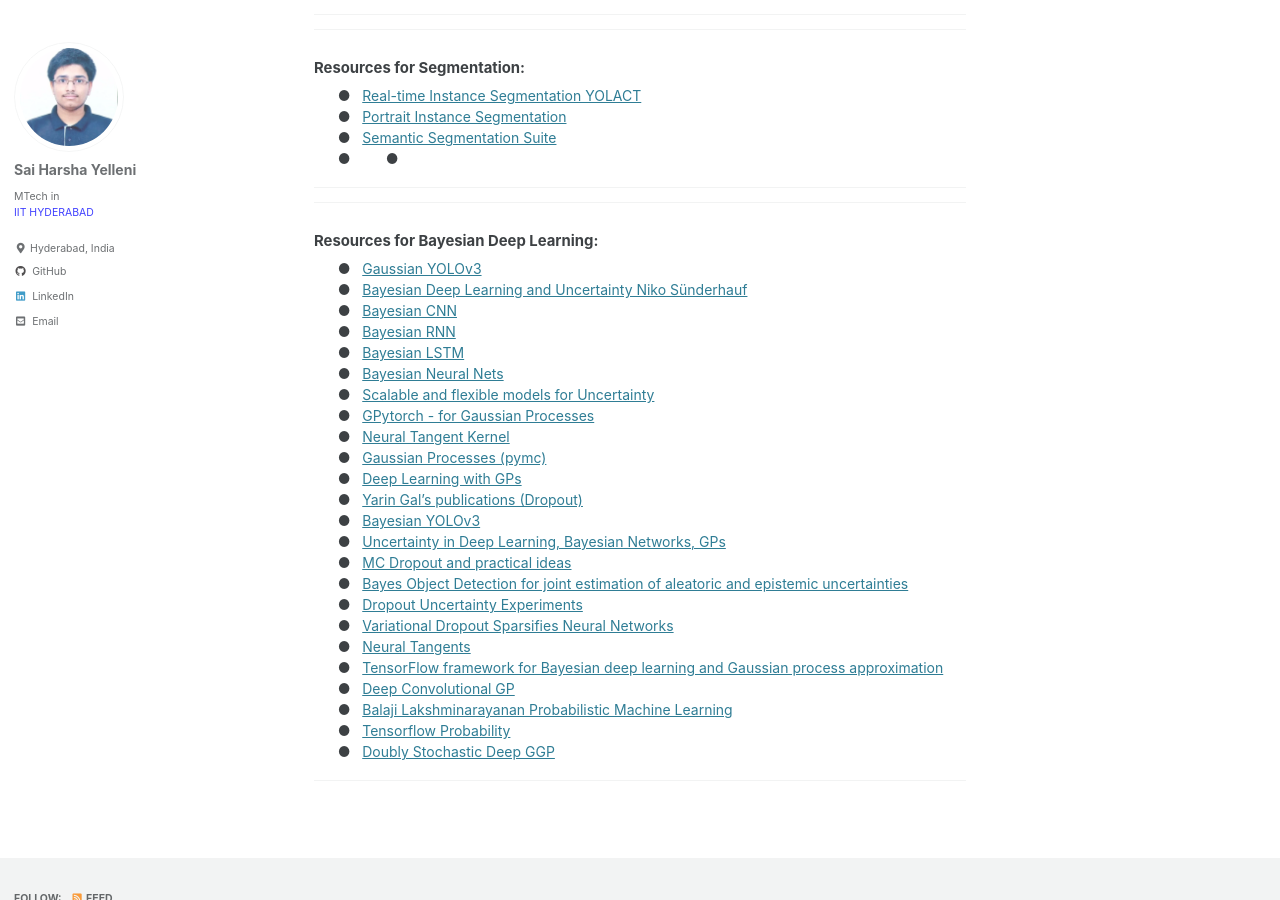
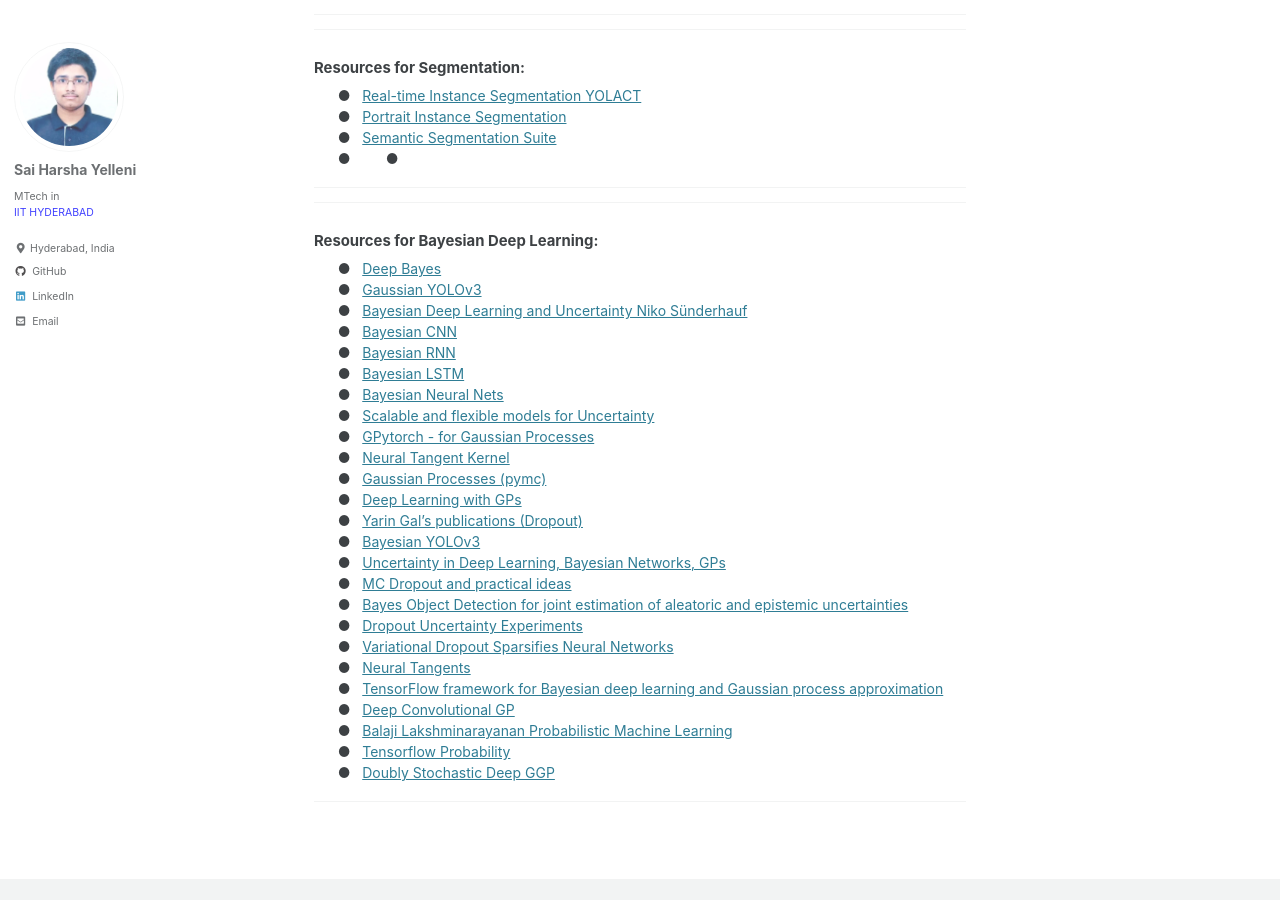
Before and after one commit to harshayelleni/harshayelleni.github.io, a Jekyll site: the page built from _pages/blog.md, in a window 1280 px wide and 900 px high, scrolled down 430 px. Built offline with Jekyll 4.4.1, drawn with Linux system fonts in a browser that asks for light colours; cached includes are drawn as plain includes.

Commit message:
Update blog.md

```diff
--- a/_pages/blog.md
+++ b/_pages/blog.md
@@ -34,6 +34,7 @@
 
 ---
 #### Resources for Bayesian Deep Learning:
+&nbsp; &nbsp; &nbsp; &#9679; &nbsp; [Deep Bayes](https://deepbayes.ru/2019/#materials) \
 &nbsp; &nbsp; &nbsp; &#9679; &nbsp; [Gaussian YOLOv3](https://github.com/jwchoi384/Gaussian_YOLOv3) \
 &nbsp; &nbsp; &nbsp; &#9679; &nbsp; [Bayesian Deep Learning and Uncertainty Niko Sünderhauf](https://nikosuenderhauf.github.io/projects/uncertainty/) \
 &nbsp; &nbsp; &nbsp; &#9679; &nbsp; [Bayesian CNN](https://medium.com/neuralspace/bayesian-convolutional-neural-networks-with-bayes-by-backprop-c84dcaaf086e) \
```
